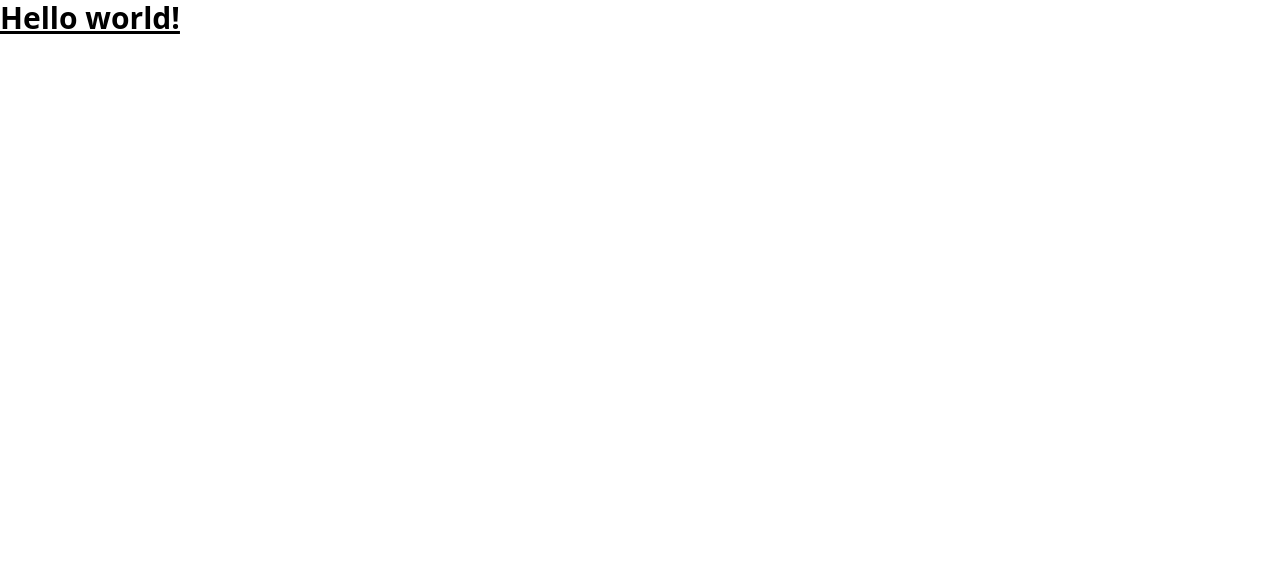
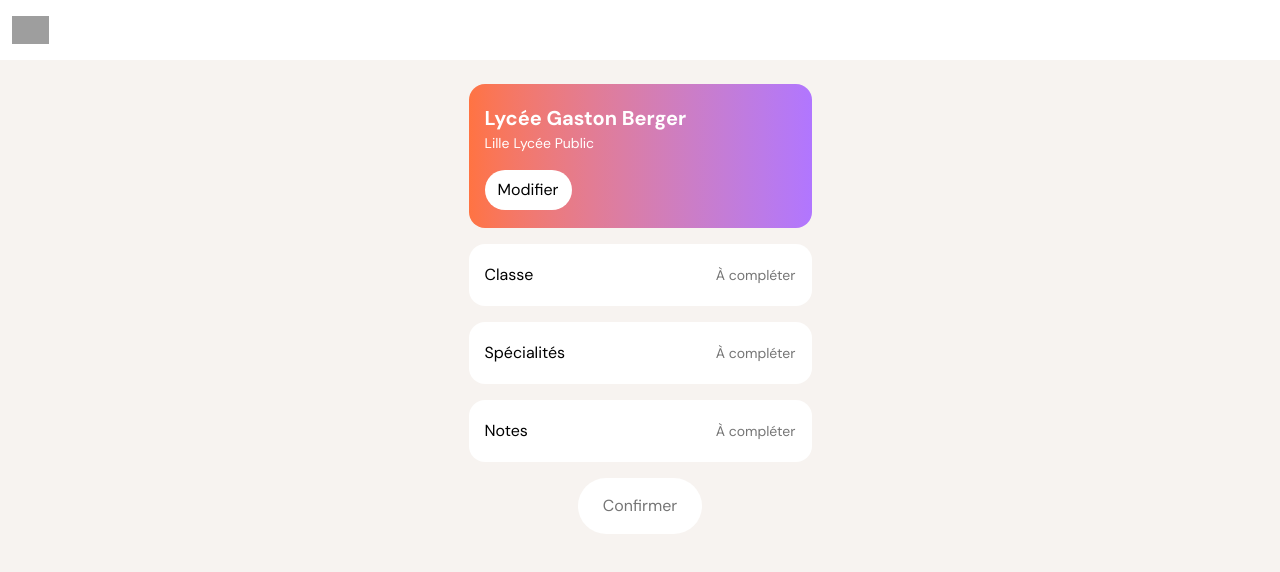
Before and after one commit to cremedekiwi/edumapper, a Nuxt app: page / in a window 1280 px wide. Shown: the top 572 px of the page. Built offline with nearby package versions, Linux system fonts and the light colour scheme; grey boxes are pictures that could not be loaded.

Commit message:
front: first page

```diff
--- a/app/app.vue
+++ b/app/app.vue
@@ -1,5 +1,32 @@
 <template>
-  <h1 class="text-3xl font-bold underline">
-    Hello world!
-  </h1>
+  <header class="h-[60px] flex items-center ">
+    <img src="assets/img/logo.png" class="h-[28px] pl-[12px]" />
+  </header>
+  <main class="h-screen flex flex-col items-center bg-beige/100">
+    <section class="mt-[24px] pl-[16px] h-[144px] w-[343px] text-white flex flex-col justify-center bg-linear-to-r from-orange to-purple rounded-2xl">
+      <span class="text-[20px] font-bold">Lycée Gaston Berger</span>
+      <div class="text-[14px] flex gap-[4px]">
+        <span>Lille</span>
+        <span>Lycée Public</span>
+      </div>
+      <button class="bg-white text-black py-[8px] w-[87px] rounded-[1000px] mt-[16px]">Modifier</button>
+    </section>
+    <section class="w-[343px] h-[62px] bg-white flex items-center justify-between px-[16px] rounded-2xl mt-[16px]">
+      <span>Classe</span>
+      <span class="text-gris text-[14px]">À compléter</span>
+    </section>
+    <section class="w-[343px] h-[62px] bg-white flex items-center justify-between px-[16px] rounded-2xl mt-[16px]">
+      <span>Spécialités</span>
+      <span class="text-gris text-[14px]">À compléter</span>
+    </section>
+    <section class="w-[343px] h-[62px] bg-white flex items-center justify-between px-[16px] rounded-2xl mt-[16px]">
+      <span>Notes</span>
+      <span class="text-gris text-[14px]">À compléter</span>
+    </section>
+    <button class="bg-white text-gris py-[16px] w-[124px] rounded-[1000px] mt-[16px]">Confirmer</button>
+  </main>
 </template>
+
+<script>
+  console.log("hello")
+</script>
--- a/app/assets/css/main.css
+++ b/app/assets/css/main.css
@@ -1 +1,15 @@
+@import url('https://fonts.googleapis.com/css2?family=DM+Sans:ital,opsz,wght@0,9..40,100..1000;1,9..40,100..1000&display=swap');
 @import "tailwindcss";
+
+@theme {
+    /* --color-*: initial; */
+    --color-purple: #B176FF;
+    --color-orange: #FF7342;
+    --color-pink: #FFBBE1;
+    --color-beige: #F7F3F0;
+    --color-gris: #757575;
+}
+
+body {
+  font-family: "DM Sans", sans-serif;
+}
```
Also changed, not shown: app/assets/img/logo.png (added).
